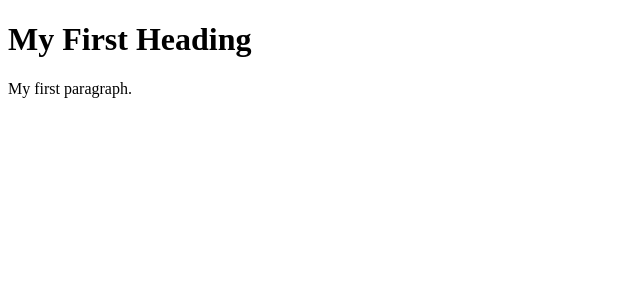
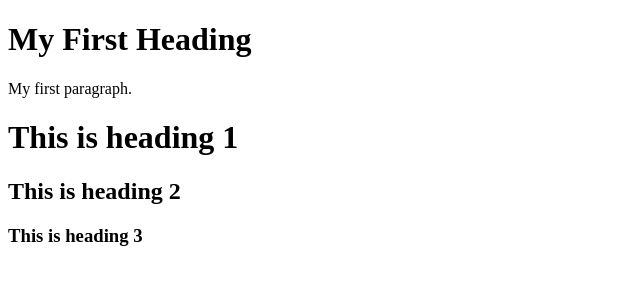
Before and after one commit to PrakashGit404/test_repo, a plain HTML site: page index.html in a window 1280 px wide. Shown: the whole page, without its empty margins (0-640 px from the left). Drawn offline with Linux system fonts and the light colour scheme.

Commit message:
new lines

```diff
--- a/index.html
+++ b/index.html
@@ -4,6 +4,8 @@
 
 <h1>My First Heading</h1>
 <p>My first paragraph.</p>
-
+<h1>This is heading 1</h1>
+<h2>This is heading 2</h2>
+<h3>This is heading 3</h3>
 </body>
 </html>
```
